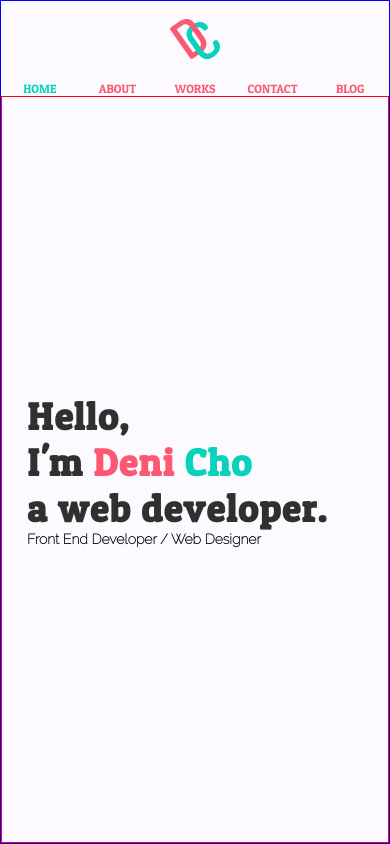
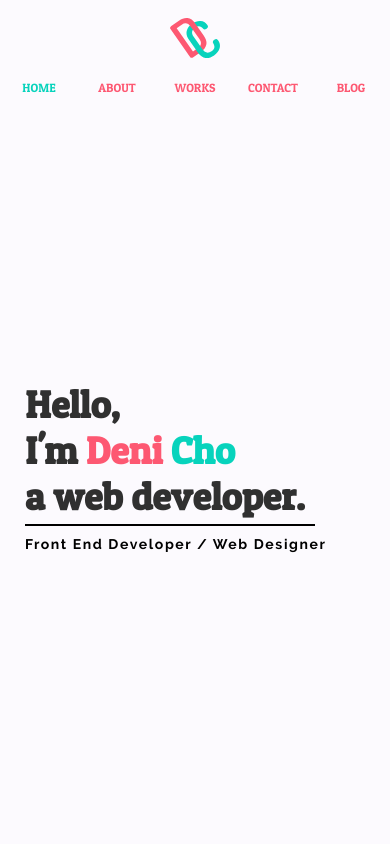
Before and after one commit to denchoooo/personal-web, a React (Create React App) app: page / in a window 390 px wide. Built offline with nearby package versions, Linux system fonts and the light colour scheme.

Commit message:
Finished Home content for mobile

```diff
--- a/src/containers/App.css
+++ b/src/containers/App.css
@@ -2,5 +2,4 @@
   height: 100%;
   display: flex;
   flex-direction: column;
-  border: 1px solid blue;
 }
--- a/src/containers/Home/Home.css
+++ b/src/containers/Home/Home.css
@@ -1,5 +1,4 @@
 .container-home {
-  border: 1px solid red;
   flex: 1;
   display: flex;
   align-items: center;
@@ -10,17 +9,24 @@
   font-family: var(--font-primary);
   font-size: 38px;
   line-height: 46px;
-  letter-spacing: 1.3px;
 }
 
 .home-subtext {
   font-family: var(--font-secondary);
   font-size: 14px;
+  letter-spacing: 1.6px;
+  line-height: 27px;
 }
 
 .text-area {
   margin-left: 25px;
 }
 
-.hometext-line {
+.home-text-line {
+  display: block;
+  border-top: 1px solid black;
+  border-bottom: 1px solid black;
+  width: 290px;
+  margin-top: 5px;
+  margin-bottom: 5px;
 }
--- a/src/fonts.css
+++ b/src/fonts.css
@@ -2,13 +2,14 @@
 @font-face {
   font-family: 'PatuaOne-Regular';
   src: local('Patua One Regular'),
-    url('./resources/fonts/Patua_One/PatuaOne-Regular.ttf');
+    url('./resources/fonts/Patua_One/PatuaOne-Regular.ttf') format('truetype');
 }
 
 @font-face {
-  font-family: 'Raleway';
+  font-family: 'Raleway-Thin';
   src: local('Raleway'),
-    url('./resources/fonts/Raleway/Raleway-Thin.ttf') format('truetype');
+    url('./resources/fonts/Raleway/Raleway-Bold.ttf') format('truetype');
+  font-weight: 100;
   font-style: normal;
 }
 
--- a/src/index.css
+++ b/src/index.css
@@ -7,7 +7,7 @@
   --black: #303030;
   --white: #fcfafe;
   --font-primary: 'PatuaOne-Regular', sans-serif;
-  --font-secondary: 'Raleway', sans-serif;
+  --font-secondary: 'Raleway-Thin', sans-serif;
   --sizeh1: 6.854em;
   --sizeh2: 4.236em;
   --sizeh3: 2.618em;
```
